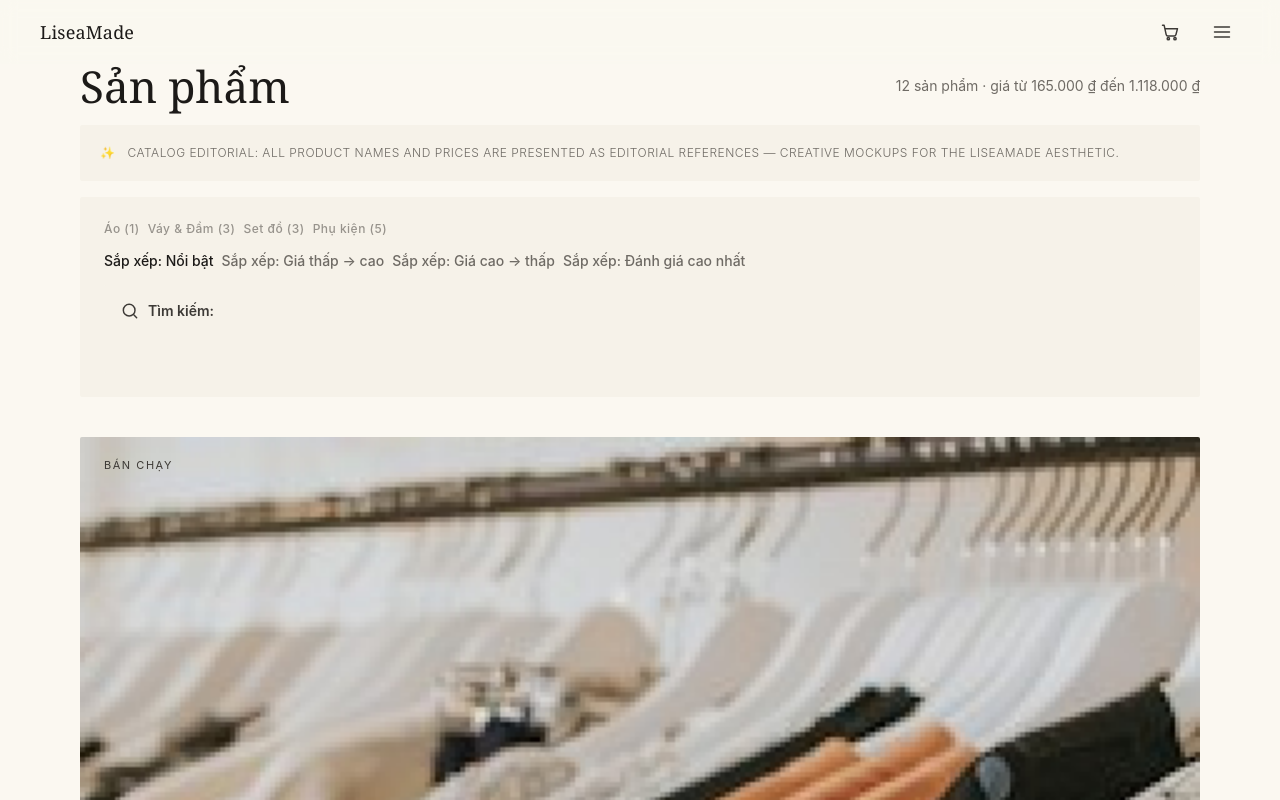
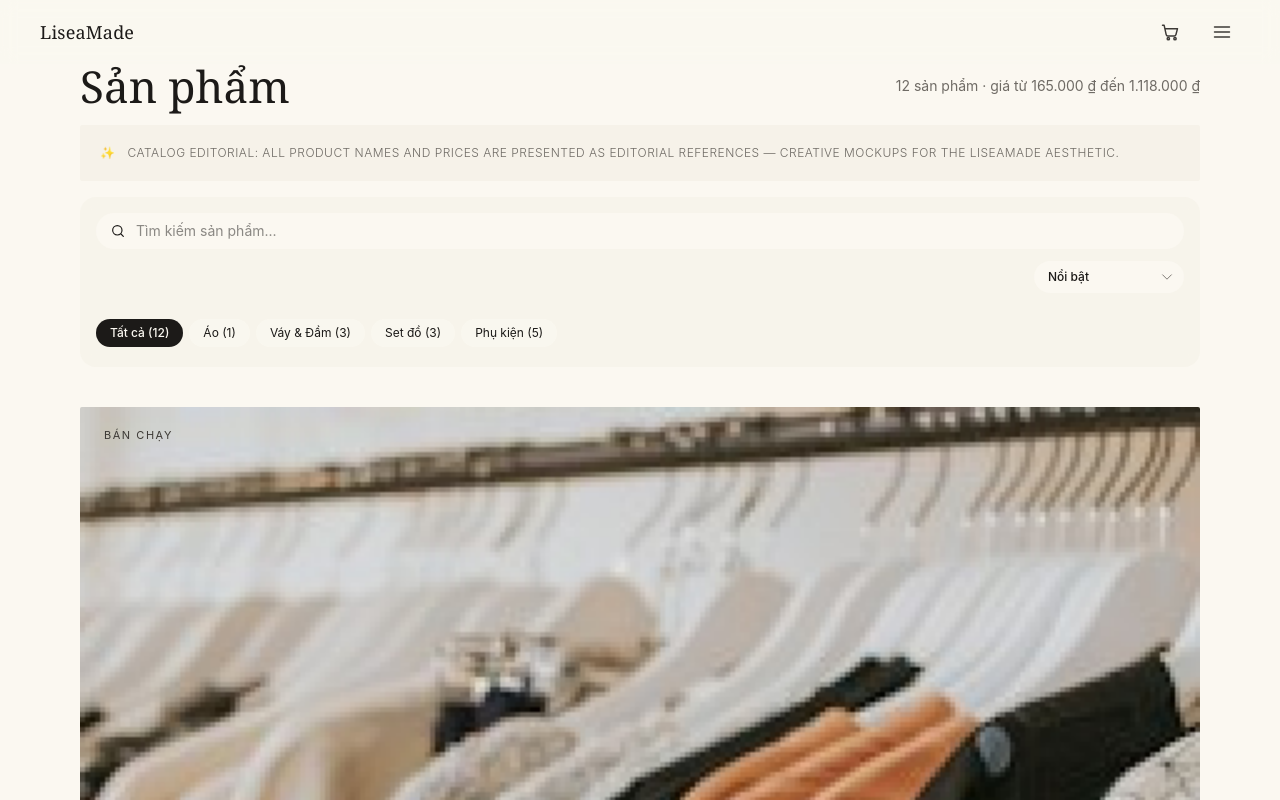
Before and after one commit to Tiennguyen25081996/WebLiseaMade, a React (Vite) app: page /san-pham in a window 1280 px wide. Shown: the top 800 px of the page. Built offline with nearby package versions, Linux system fonts and the light colour scheme.

Commit message:
fix(catalog): thiết kế lại thanh tìm kiếm và bộ lọc sang phong cách editorial sang trọng

```diff
--- a/src/components/catalog/AutoLayoutFilterBar.tsx
+++ b/src/components/catalog/AutoLayoutFilterBar.tsx
@@ -1,50 +1,45 @@
-import { CATEGORIES } from "@/data/categories";
-import PRODUCTS from "@/data/products";
-import { countByCategory } from "@/lib/catalog";
 import { useCatalogQuery } from "@/hooks/useCatalogQuery";
+import { FilterChips } from "./FilterChips";
+import { SearchField } from "./SearchField";
 import { SortPicker } from "./SortPicker";
-import { SearchField } from "./SearchField";
-import { Link } from "react-router-dom";
 
 export function AutoLayoutFilterBar({ className = "" }: React.ComponentPropsWithoutRef<"div">) {
-  const { query, setQuery } = useCatalogQuery();
+  const { query, setQuery, reset, isFiltered } = useCatalogQuery();
 
   return (
-    <div className={className || "flex flex-col gap-[10px]"}>
-      {/* Row 1: Categories + Sort */}
-      <div className="flex items-center justify-between flex-wrap gap-[8px]">
-        <div className="flex flex-wrap items-center gap-2">
-          {CATEGORIES.map((category) => {
-            const count = countByCategory(PRODUCTS, category.id);
-            const isActive = query.category === category.id;
-
-            return (
-              <Link
-                key={category.id}
-                to={`/san-pham?${new URLSearchParams({
-                  nhom: isActive ? category.id : "all",
-                  tim: query.q,
-                  sap_xep: query.sort
-                }).toString()}`}
-                className={`text-xs font-medium tracking-[0.04em] border-b-[1px] pb-[2px] ${
-                  isActive
-                    ? "border-[#1c1a18]/40 text-ink-900"
-                    : "opacity-70 text-ink-500 hover:text-lagoon-700"
-                }`}
-              >
-                {category.name} ({count})
-              </Link>
-            );
-          })}
+    <div
+      className={`w-full rounded-2xl border border-sand-200/90 bg-sand-100/70 p-4 md:p-5 backdrop-blur-sm shadow-2xs flex flex-col gap-3.5 ${className}`}
+    >
+      {/* Hàng 1: Tìm kiếm + Sắp xếp */}
+      <div className="flex flex-col sm:flex-row items-stretch sm:items-center justify-between gap-3">
+        <div className="flex-1 max-w-full sm:max-w-md">
+          <SearchField
+            value={query.q}
+            onQueryChange={(val) => setQuery({ q: val })}
+          />
         </div>
 
-        <div className="w-[20%]" />
-
-        <SortPicker query={query} />
+        <div className="flex items-center gap-2.5 self-end sm:self-auto shrink-0">
+          {isFiltered && (
+            <button
+              type="button"
+              onClick={reset}
+              className="text-xs text-coral-700 hover:text-coral-900 underline font-medium px-2 py-1 transition-colors"
+            >
+              Xóa bộ lọc
+            </button>
+          )}
+          <SortPicker
+            query={query}
+            onSortChange={(sort) => setQuery({ sort })}
+          />
+        </div>
       </div>
 
-      {/* Row 2: Search */}
-      <SearchField onQueryChange={(value) => setQuery({ ...query, q: value })} />
+      {/* Hàng 2: Danh mục (Pills cuộn ngang êm ái trên mobile) */}
+      <div className="pt-2 border-t border-sand-200/60">
+        <FilterChips query={query} />
+      </div>
     </div>
   );
 }
--- a/src/components/catalog/FilterChips.tsx
+++ b/src/components/catalog/FilterChips.tsx
@@ -1,60 +1,51 @@
 import { Link } from "react-router-dom";
-import type { CatalogQuery } from "@/types";
+import type { CatalogQuery, CategoryId } from "@/types";
 import { CATEGORIES } from "@/data/categories";
 import { PRODUCTS } from "@/data/products";
 import { countByCategory, toSearchParams } from "@/lib/catalog";
 
 interface FilterChipsProps {
-  /** Nhóm hàng đang chọn; chip đang chọn hiển thị dạng plain text thay vì link. */
   query: CatalogQuery;
+  className?: string;
 }
 
-/**
- * Chọn nhóm hàng: mỗi nhóm là một link `/san-pham?nhom=...` để URL chia sẻ được.
- * Chip đang chọn hiển thị bằng <span> nên click không re-navigate không cần thiết.
- */
-export function FilterChips({ query }: FilterChipsProps) {
+export function FilterChips({ query, className = "" }: FilterChipsProps) {
+  const isAll = query.category === "all";
+
   return (
     <div
       role="group"
       aria-label="Chọn nhóm hàng"
-      className="flex flex-wrap items-center gap-2"
+      className={`flex items-center gap-1.5 overflow-x-auto scrollbar-hide py-1 ${className}`}
     >
+      {/* Chip "Tất cả" */}
+      <Link
+        to={`/san-pham?${toSearchParams({ ...query, category: "all" }).toString()}`}
+        className={`tap-feedback shrink-0 px-3.5 py-1.5 rounded-full text-xs transition-all duration-200 border ${
+          isAll
+            ? "bg-ink-900 text-sand-50 border-ink-900 font-medium shadow-2xs"
+            : "bg-sand-50/80 text-ink-600 border-sand-200/90 hover:border-sand-300 hover:text-ink-900"
+        }`}
+      >
+        Tất cả ({PRODUCTS.length})
+      </Link>
+
+      {/* Chips từng danh mục */}
       {CATEGORIES.map((category) => {
         const count = countByCategory(PRODUCTS, category.id);
         const isActive = category.id === query.category;
-        const label = `${category.name} (${count})`;
 
-        if (isActive) {
-          return (
-            <span
-              key={category.id}
-              className="py-1 text-sm font-medium text-ink-900 border-b-1 border-ink-900/40"
-            >
-              {label}
-            </span>
-          );
-        }
-
-        if (count === 0) {
-          return (
-            <span
-              key={category.id}
-              className="py-1 text-sm font-medium text-ink-500"
-            >
-              {label}
-            </span>
-          );
-        }
-
-        const params = toSearchParams({ ...query, category: category.id });
         return (
           <Link
             key={category.id}
-            to={`/san-pham?${params.toString()}`}
-            className="underline-reveal py-1 text-sm font-medium text-ink-700 hover:text-lagoon-700"
+            to={`/san-pham?${toSearchParams({ ...query, category: category.id as CategoryId }).toString()}`}
+            className={`tap-feedback shrink-0 px-3.5 py-1.5 rounded-full text-xs transition-all duration-200 border ${
+              isActive
+                ? "bg-ink-900 text-sand-50 border-ink-900 font-medium shadow-2xs"
+                : "bg-sand-50/80 text-ink-600 border-sand-200/90 hover:border-sand-300 hover:text-ink-900"
+            }`}
           >
-            {label}
+            {category.name} ({count})
           </Link>
         );
       })}
--- a/src/components/catalog/SearchField.tsx
+++ b/src/components/catalog/SearchField.tsx
@@ -1,34 +1,62 @@
-import { useState } from "react";
+import { useEffect, useState } from "react";
 import { SearchIcon } from "@/components/ui/icons";
 
 interface SearchFieldProps {
+  value?: string;
   onQueryChange: (value: string) => void;
+  className?: string;
 }
 
-export function SearchField({ onQueryChange }: SearchFieldProps) {
-  const [lastValue, setLastValue] = useState("");
+export function SearchField({ value = "", onQueryChange, className = "" }: SearchFieldProps) {
+  const [localValue, setLocalValue] = useState(value);
+
+  useEffect(() => {
+    setLocalValue(value);
+  }, [value]);
+
+  useEffect(() => {
+    const timer = setTimeout(() => {
+      if (localValue !== value) {
+        onQueryChange(localValue);
+      }
+    }, 250);
+    return () => clearTimeout(timer);
+  }, [localValue, value, onQueryChange]);
+
+  const handleClear = () => {
+    setLocalValue("");
+    onQueryChange("");
+  };
 
   return (
-    <div className="rounded-hair border-1 border-sand-200 bg-sand-100 px-4 py-4">
-      <div className="flex items-center gap-2">
-        <SearchIcon className="h-5 w-5 text-ink-700" aria-hidden focusable={false} />
-        <label htmlFor="tim-kiem" className="text-sm font-semibold text-ink-700">
-          Tìm kiếm:
-        </label>
+    <div className={`relative flex items-center w-full ${className}`}>
+      <label htmlFor="search-input" className="sr-only">
+        Tìm kiếm sản phẩm
+      </label>
+      <div className="pointer-events-none absolute left-3.5 flex items-center text-ink-400">
+        <SearchIcon className="h-4 w-4" aria-hidden focusable={false} />
       </div>
       <input
         type="search"
-        id="tim-kiem"
+        id="search-input"
         name="tim"
-        onChange={(event) => {
-          const input = event.target as HTMLInputElement;
-          if (input.value !== lastValue) {
-            setLastValue(input.value);
-            onQueryChange(input.value);
-          }
-        }}
-        className="block w-full rounded-hair px-3 py-2 text-sm text-ink-900 border-1 border-sand-300 focus:border-ink-900/50"
+        value={localValue}
+        placeholder="Tìm kiếm sản phẩm..."
+        onChange={(e) => setLocalValue(e.target.value)}
+        className="w-full bg-sand-50/90 border border-sand-300/80 rounded-full pl-10 pr-9 py-2 text-sm text-ink-900 placeholder:text-ink-400 focus:outline-none focus:border-ink-900 focus:ring-1 focus:ring-ink-900/20 transition-all shadow-2xs"
       />
+      {localValue && (
+        <button
+          type="button"
+          onClick={handleClear}
+          className="absolute right-3 p-1 text-ink-400 hover:text-ink-700 transition-colors rounded-full"
+          aria-label="Xóa từ khóa tìm kiếm"
+        >
+          <svg className="h-3.5 w-3.5" viewBox="0 0 20 20" fill="currentColor">
+            <path d="M6.28 5.22a.75.75 0 00-1.06 1.06L8.94 10l-3.72 3.72a.75.75 0 101.06 1.06L10 11.06l3.72 3.72a.75.75 0 101.06-1.06L11.06 10l3.72-3.72a.75.75 0 00-1.06-1.06L10 8.94 6.28 5.22z" />
+          </svg>
+        </button>
+      )}
     </div>
   );
 }
--- a/src/components/catalog/SortPicker.tsx
+++ b/src/components/catalog/SortPicker.tsx
@@ -1,44 +1,39 @@
-import { Link } from "react-router-dom";
-import type { CatalogQuery } from "@/types";
-import { SORT_OPTIONS, toSearchParams } from "@/lib/catalog";
+import type { CatalogQuery, SortKey } from "@/types";
+import { SORT_OPTIONS } from "@/lib/catalog";
 
 interface SortPickerProps {
   query: CatalogQuery;
+  onSortChange?: (sort: SortKey) => void;
+  className?: string;
 }
 
-export function SortPicker({ query }: SortPickerProps) {
+export function SortPicker({ query, onSortChange, className = "" }: SortPickerProps) {
   return (
-    <div
-      role="group"
-      aria-label="Chọn thứ tự sắp xếp"
-      className="flex flex-wrap items-center gap-2"
-    >
-      {SORT_OPTIONS.map((option) => {
-        const isActive = option.value === query.sort;
-        const label = `Sắp xếp: ${option.label}`;
-
-        if (isActive) {
-          return (
-            <span
-              key={option.value}
-              className="py-1 text-sm font-medium text-ink-900 border-b-1 border-ink-900/40"
-            >
-              {label}
-            </span>
-          );
-        }
-
-        const params = toSearchParams({ ...query, sort: option.value });
-        return (
-          <Link
-            key={option.value}
-            to={`/san-pham?${params.toString()}`}
-            className="underline-reveal py-1 text-sm font-medium text-ink-500 hover:text-ink-900"
-          >
-            {label}
-          </Link>
-        );
-      })}
+    <div className={`relative inline-flex items-center shrink-0 ${className}`}>
+      <label htmlFor="catalog-sort" className="sr-only">
+        Sắp xếp theo
+      </label>
+      <select
+        id="catalog-sort"
+        value={query.sort}
+        onChange={(e) => {
+          if (onSortChange) {
+            onSortChange(e.target.value as SortKey);
+          }
+        }}
+        className="appearance-none bg-sand-50/90 border border-sand-300/80 rounded-full pl-3.5 pr-8 py-2 text-xs md:text-sm font-medium text-ink-800 hover:border-ink-900/60 focus:outline-none focus:border-ink-900 focus:ring-1 focus:ring-ink-900/20 transition-all cursor-pointer shadow-2xs"
+      >
+        {SORT_OPTIONS.map((option) => (
+          <option key={option.value} value={option.value}>
+            {option.label}
+          </option>
+        ))}
+      </select>
+      <div className="pointer-events-none absolute right-2.5 flex items-center text-ink-500" aria-hidden>
+        <svg className="h-3.5 w-3.5" fill="none" stroke="currentColor" strokeWidth={1.5} viewBox="0 0 24 24">
+          <path strokeLinecap="round" strokeLinejoin="round" d="m19.5 8.25-7.5 7.5-7.5-7.5" />
+        </svg>
+      </div>
     </div>
   );
 }
--- a/src/pages/CatalogPage.tsx
+++ b/src/pages/CatalogPage.tsx
@@ -46,9 +46,7 @@ export default function CatalogPage() {
           </div>
         )}
 
-        <div className="rounded-hair bg-sand-100 p-6 border-1 border-sand-200">
-          <AutoLayoutFilterBar />
-        </div>
+        <AutoLayoutFilterBar />
 
         {results.length === 0 ? (
           <EmptyState query={query} />
```
